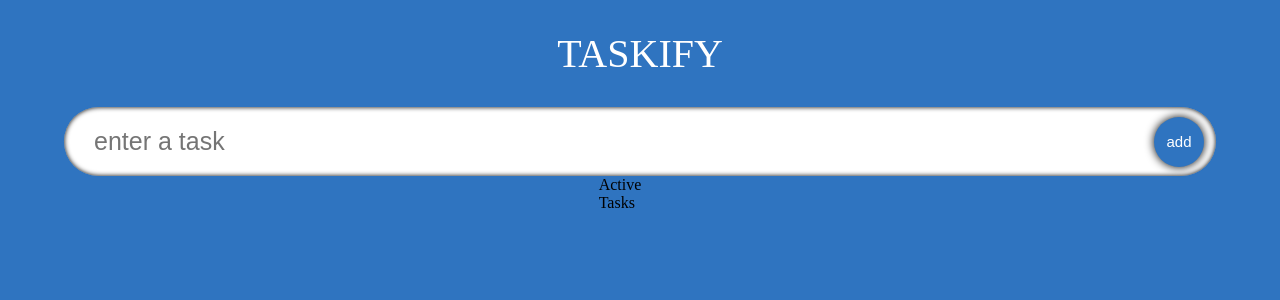
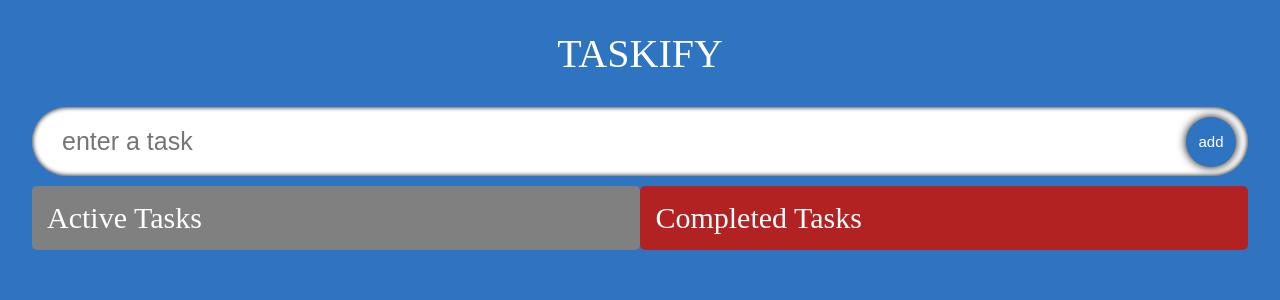
Before and after one commit to benito7suriano/typescript-tutorial, a React (Create React App) app: page / in a window 1280 px wide. Shown: the top 300 px of the page. Built offline with nearby package versions, Linux system fonts and the light colour scheme; a web font is replaced by a local one.

Commit message:
Style the active and completed tasks cards.

```diff
--- a/src/components/TodoList.tsx
+++ b/src/components/TodoList.tsx
@@ -22,7 +22,17 @@ const TodoList = ({ todos, editTodos }: Props) => {
           />
         ))}
       </div>
-      <div className='todos remove'></div>
+      <div className='todos remove'>
+        <span className='todos__heading'>Completed Tasks</span>
+        {todos.map((t) => (
+          <SingleComponent
+            key={t.id}
+            todo={t}
+            todos={todos}
+            editTodos={editTodos}
+          />
+        ))}
+      </div>
     </div>
   )
 }
--- a/src/components/styles.css
+++ b/src/components/styles.css
@@ -1,6 +1,6 @@
 .input {
   display: flex;
-  width: 90%;
+  width: 95%;
   position: relative;
   align-items: center;
 }
@@ -44,20 +44,41 @@
   box-shadow: 0 0 5px black;
 }
 
+.container {
+  display: flex;
+  width: 95%;
+  margin-top: 10px;
+  justify-content: space-between;
+  align-items: flex-start;
+}
+
 .todos {
   display: flex;
-  justify-content: space-evenly;
-  width: 90%;
+  width: 47.5%;
   flex-wrap: wrap;
+  flex-direction: column;
+  padding: 15px;
+  border-radius: 5px;
+  background-color: grey;
+}
+
+.todos__heading {
+  font-size: 30px;
+  color: white;
 }
 
 .todos__single {
   display: flex;
-  width: 100%;
   border-radius: 5px;
   padding: 20px;
   margin-top: 15px;
   background-color: goldenrod;
+  transition: 0.2s;
+}
+
+.todos__single:hover {
+  box-shadow: 0 0 5px black;
+  transform: scale(1.03);
 }
 
 .todos__single--text {
@@ -81,9 +102,9 @@
   cursor: pointer;
 }
 
-@media (max-width: 1200px) {
-  .todos__single {
-    width: 40%;
+@media (max-width: 110px) {
+  .todos {
+    width: 45%;
   }
 }
 
@@ -94,9 +115,15 @@
 
   .todos {
     width: 95%;
+    margin-bottom: 10px;
   }
 
-  .todos__single {
-    width: 100%;
+  .container {
+    width: 95%;
+    flex-direction: column;
   }
 }
+
+.remove {
+  background-color: firebrick;
+}
```
